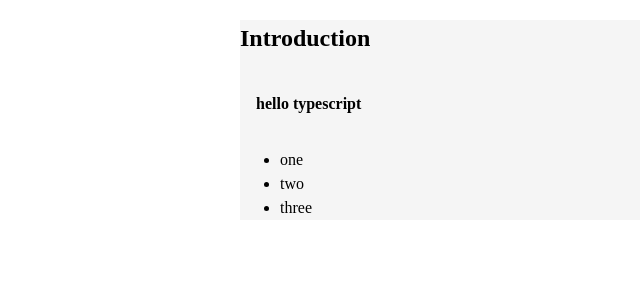
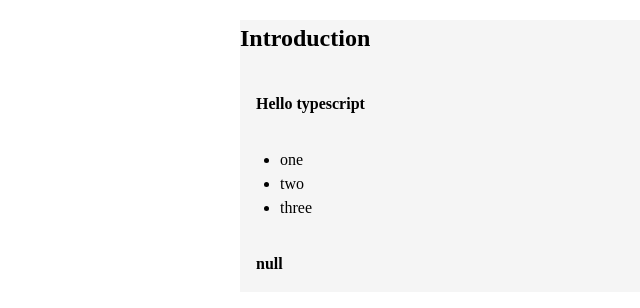
Before and after one commit to DevEmmac/typescript-project, a React (Vite) app: page / in a window 1280 px wide. Shown: the top 308 px of the page, without its empty margins (0-640 px from the left). Built offline with nearby package versions, Linux system fonts and the light colour scheme; no server answers.

Commit message:
added json file

```diff
--- a/src/App.tsx
+++ b/src/App.tsx
@@ -1,7 +1,7 @@
-import { useCallback } from "react";
+import { useCallback, useEffect, useState } from "react";
 import "./App.css";
 
-const Heading = ({title}: {title: string}) => <h2 className="text">{title}</h2>;
+const Heading = ({title}: {title: string}) => <h2>{title}</h2>;
 
 const Box = ({children}: { children: React.ReactNode}) => (
   <div style={{
@@ -12,26 +12,42 @@ const Box = ({children}: { children: React.ReactNode}) => (
   </div>
 );
 
-const List: React.FunctionComponent<{items: string[]; onClick?: (item: string) => void}> = ({items, onClick }) => (
+const List: React.FunctionComponent<{
+  items: string[];
+  onClick?: (item: string) => void}> =
+  ({items, onClick }) => (
   <ul>
      {items.map((item, index) => (
       <li key={index} onClick={() => onClick?.(item)}>{item}</li>
-     ) )}
+     ))}
   </ul>
 )
 
-
+interface Payload {
+  text: string;
+}
 
 function App() {
   const onListClick = useCallback((item: string) => {
-    alert(item)
-  }, []  );
+    alert(item);
+  }, []);
+
+  const [payload, setPayload] = useState<Payload | null>(null);
+
+  useEffect(() => {
+    fetch("./data.json")
+     .then(resp => resp.json())
+     .then(data => {
+        setPayload(data)
+     });
+  }, []);
 
   return (
     <div>
         <Heading title="Introduction" />
-          <Box>hello typescript</Box>
-          <List items={["one","two","three"]} onClick={onListClick}/>
+          <Box>Hello typescript</Box>
+          <List items={["one","two","three"]} onClick={onListClick} />
+          <Box>{JSON.stringify(payload)}</Box>
     </div>
   );
 }
--- /dev/null
+++ b/src/data.json
@@ -0,0 +1,3 @@
+{
+    "text": "hello Jack"
+}
```
